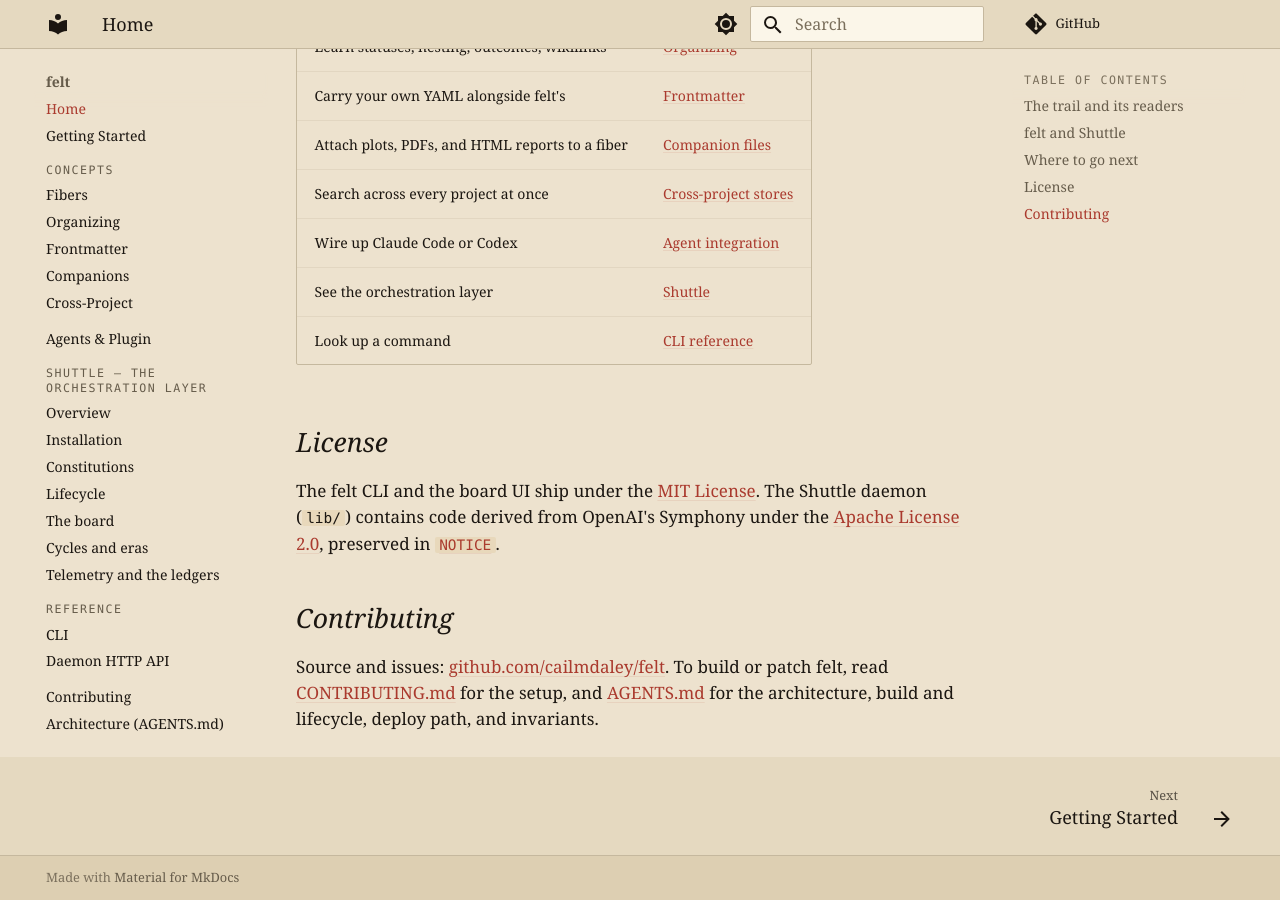
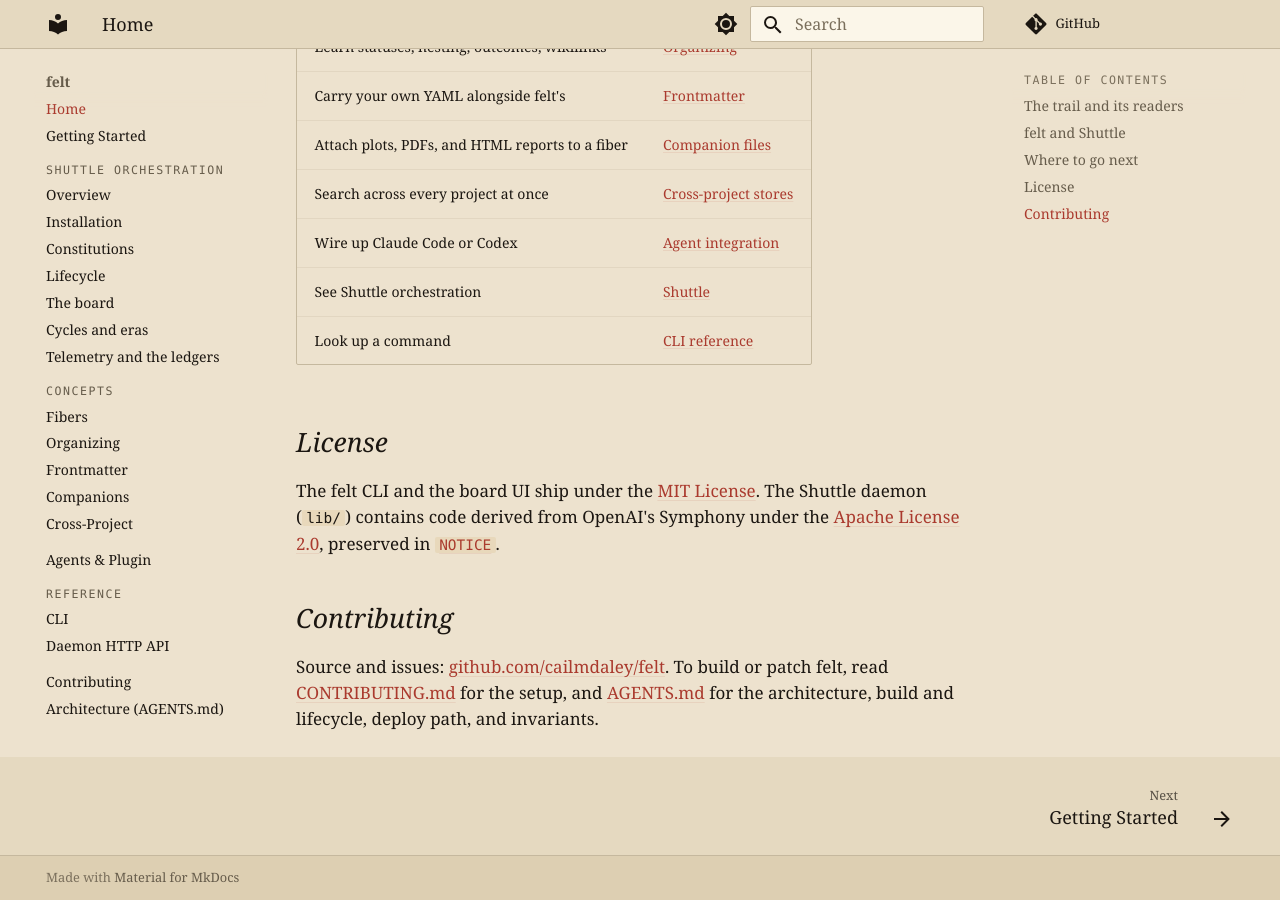
Before and after one commit to cailmdaley/felt, an MkDocs documentation site: the page built from docs/index.md, in a window 1280 px wide and 900 px high, scrolled down 2265 px. Built offline with MkDocs 1.6.1 and Material for MkDocs 9.7.7, drawn with Linux system fonts in a browser that asks for light colours; comment, search, counter and statistics services are not loaded; part of the change alters nothing that is shown.

Commit message:
docs: Shuttle orchestration moves up the nav, right after Getting Started
The section title drops 'the orchestration layer' mouthful, and the flow
becomes Home → Getting Started → Shuttle → Concepts → Agents & Plugin —
the thing most visitors come for stops being buried behind concepts.

Co-Authored-By: Claude Opus 5 <noreply@anthropic.com>
Claude-Session: https://claude.ai/code/session_01MVwBLishiHAtB1kGetg8PU

```diff
--- a/docs/index.md
+++ b/docs/index.md
@@ -94,7 +94,7 @@ and felt behaves the same.
 | Attach plots, PDFs, and HTML reports to a fiber | [Companion files](concepts/companions.md) |
 | Search across every project at once | [Cross-project stores](concepts/cross-project.md) |
 | Wire up Claude Code or Codex | [Agent integration](agents.md) |
-| See the orchestration layer | [Shuttle](shuttle/index.md) |
+| See Shuttle orchestration | [Shuttle](shuttle/index.md) |
 | Look up a command | [CLI reference](reference/cli.md) |
 
 ## License
--- a/mkdocs.yml
+++ b/mkdocs.yml
@@ -49,6 +49,14 @@ markdown_extensions:
 nav:
   - Home: index.md
   - Getting Started: getting-started.md
+  - Shuttle orchestration:
+      - Overview: shuttle/index.md
+      - Installation: shuttle/installation.md
+      - Constitutions: shuttle/constitutions.md
+      - Lifecycle: shuttle/lifecycle.md
+      - The board: shuttle/board.md
+      - Cycles and eras: shuttle/cycles.md
+      - Telemetry and the ledgers: shuttle/telemetry.md
   - Concepts:
       - Fibers: concepts/fibers.md
       - Organizing: concepts/organizing.md
@@ -56,14 +64,6 @@ nav:
       - Companions: concepts/companions.md
       - Cross-Project: concepts/cross-project.md
   - Agents & Plugin: agents.md
-  - Shuttle — the orchestration layer:
-      - Overview: shuttle/index.md
-      - Installation: shuttle/installation.md
-      - Constitutions: shuttle/constitutions.md
-      - Lifecycle: shuttle/lifecycle.md
-      - The board: shuttle/board.md
-      - Cycles and eras: shuttle/cycles.md
-      - Telemetry and the ledgers: shuttle/telemetry.md
   - Reference:
       - CLI: reference/cli.md
       - Daemon HTTP API: reference/api.md
```
